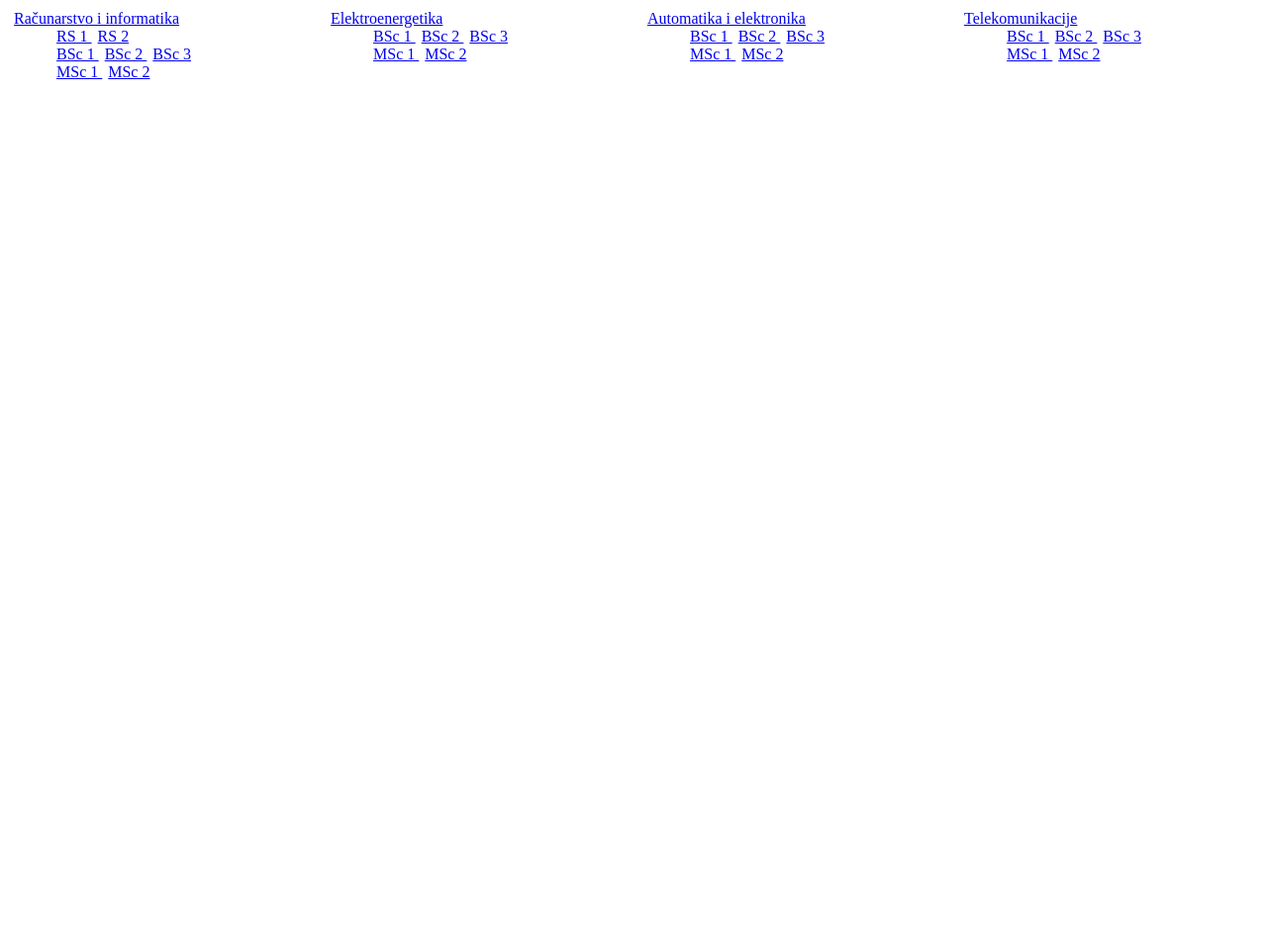
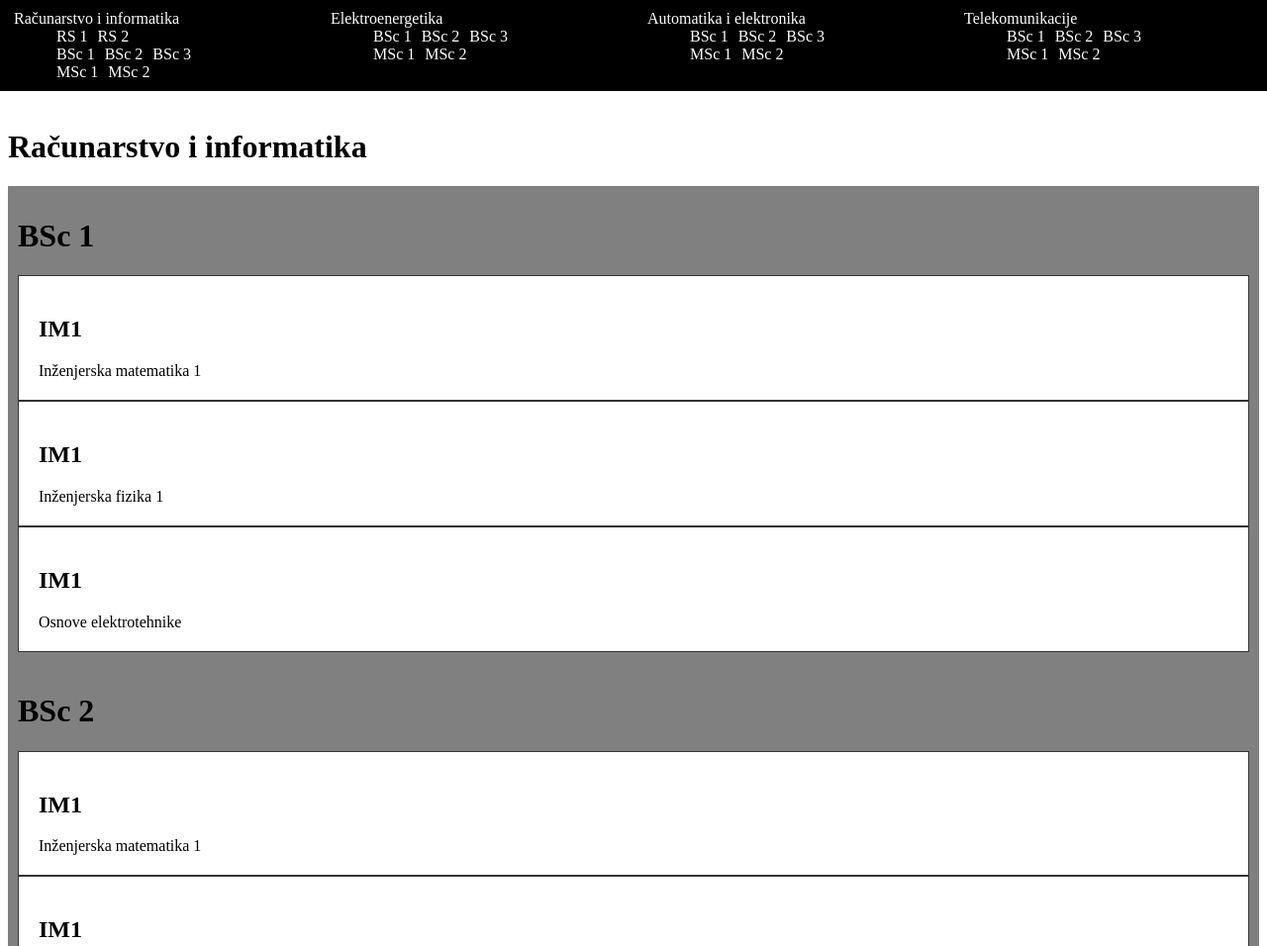
Before and after one commit to Rilenze/web-technologies-project, a plain HTML site: page html/predmet.html in a window 1280 px wide. Shown: the top 956 px of the page at 99% size. Before the commit the page ends 800 px from the top, so only its background shows below. Drawn offline with Linux system fonts and the light colour scheme.

Commit message:
Uredjen meni i dodana grid lista za ri

```diff
--- a/css/predmet.css
+++ b/css/predmet.css
@@ -4,6 +4,13 @@
 }
 #meni ul {
     margin: 0;
+}
+#meni a {
+    color: white;
+    text-decoration: none;
+}
+#meni a:hover {
+    background-color: gray;
 }
 .smjer {
     float: left;
@@ -14,9 +21,22 @@
     overflow: hidden;
     position: fixed;
     top: 0;
+    left: 0;
     width: 100%;
     padding: 10px 14px;
+    background-color: black;
+
 }
-body {
-    margin: 0;
+.bsc_1, .bsc_2, .bsc_3, .msc_1, .msc_2, .rs_1, .rs_2 {
+    display: grid;
+    background-color: gray;
+    padding: 10px;
 }
+.redovni_predmet {
+    padding: 20px;
+    background-color: white;
+    border: 1px solid rgba(0, 0, 0, 0.8);
+}
+#ri {
+    margin-top: 130px;
+}
--- a/html/predmet.html
+++ b/html/predmet.html
@@ -63,5 +63,53 @@
     </div>
 </div>
 
+<div id="ri">
+    <h1>Računarstvo i informatika</h1>
+    <div class="bsc_1">
+        <h1>BSc 1</h1>
+        <div class="redovni_predmet"><h2>IM1</h2>Inženjerska matematika 1</div>
+        <div class="redovni_predmet"><h2>IM1</h2>Inženjerska fizika 1</div>
+        <div class="redovni_predmet"><h2>IM1</h2>Osnove elektrotehnike</div>
+    </div>
+    <div class="bsc_2">
+        <h1>BSc 2</h1>
+        <div class="redovni_predmet"><h2>IM1</h2>Inženjerska matematika 1</div>
+        <div class="redovni_predmet"><h2>IM1</h2>Inženjerska fizika 1</div>
+        <div class="redovni_predmet"><h2>IM1</h2>Osnove elektrotehnike</div>
+    </div>
+    <div class="bsc_3">
+        <h1>BSc 3</h1>
+        <div class="redovni_predmet"><h2>IM1</h2>Inženjerska matematika 1</div>
+        <div class="redovni_predmet"><h2>IM1</h2>Inženjerska fizika 1</div>
+        <div class="redovni_predmet"><h2>IM1</h2>Osnove elektrotehnike</div>
+    </div>
+    <div class="msc_1">
+        <h1>MSc 1</h1>
+        <div class="redovni_predmet"><h2>IM1</h2>Inženjerska matematika 1</div>
+        <div class="redovni_predmet"><h2>IM1</h2>Inženjerska fizika 1</div>
+        <div class="redovni_predmet"><h2>IM1</h2>Osnove elektrotehnike</div>
+    </div>
+    <div class="msc_2">
+        <h1>MSc 2</h1>
+        <div class="redovni_predmet"><h2>IM1</h2>Inženjerska matematika 1</div>
+        <div class="redovni_predmet"><h2>IM1</h2>Inženjerska fizika 1</div>
+        <div class="redovni_predmet"><h2>IM1</h2>Osnove elektrotehnike</div>
+    </div>
+    <div class="rs_1">
+        <h1>RS 1</h1>
+        <div class="redovni_predmet"><h2>IM1</h2>Inženjerska matematika 1</div>
+        <div class="redovni_predmet"><h2>IM1</h2>Inženjerska fizika 1</div>
+        <div class="redovni_predmet"><h2>IM1</h2>Osnove elektrotehnike</div>
+    </div>
+    <div class="rs_2">
+        <h1>RS 2</h1>
+        <div class="redovni_predmet"><h2>IM1</h2>Inženjerska matematika 1</div>
+        <div class="redovni_predmet"><h2>IM1</h2>Inženjerska fizika 1</div>
+        <div class="redovni_predmet"><h2>IM1</h2>Osnove elektrotehnike</div>
+    </div>
+</div>
+
+
+
 </body>
 </html>
```
